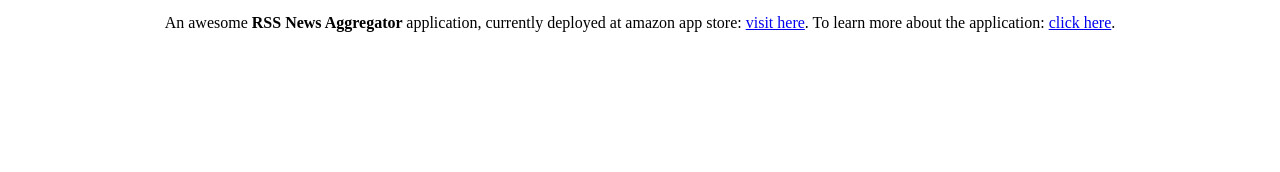
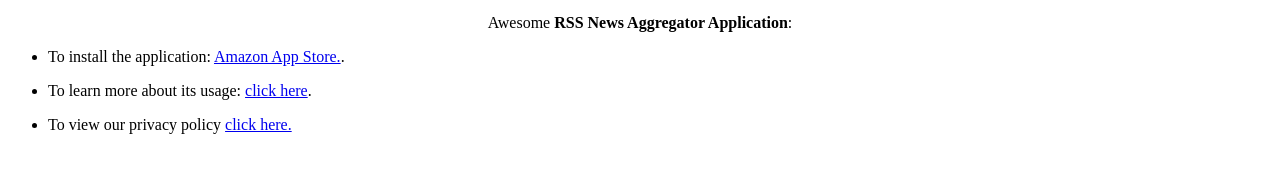
Before and after one commit to anudeepburugu/rssnews, a plain HTML site: page index.html in a window 1280 px wide. Shown: the part 204-376 px from the top of the page. Drawn offline with Linux system fonts and the light colour scheme.

Commit message:
update index

```diff
--- a/index.html
+++ b/index.html
@@ -14,11 +14,35 @@
 <body>
     <!-- <h1>RSS News Aggregator</h1> -->
 <center>
-    <p>An awesome <strong>
-        RSS News Aggregator
-    </strong> application, currently deployed at amazon app store: <a href="https://www.amazon.com/dp/B0C5HSWHN1">visit here</a>. To learn more about the application: <a href="https://anudeepburugu.github.io/#/Tech+Blogs/RSS+News+App">click here</a>.</p>
+    <p>Awesome <strong>RSS News Aggregator Application</strong>:</p>
+</center>
+<ul>
+    <p style="position: relative; left: 50px;">
+<li>
+To install the application: <a href="https://www.amazon.com/dp/B0C5HSWHN1">Amazon App Store.</a>.
 
-</center>
+</li>
+</p>
+
+<p style="position: relative; left: 50px;">
+<li>
+
+To learn more about its usage: <a href="https://anudeepburugu.github.io/#/Tech+Blogs/RSS+News+App">click here</a>.
+</li>
+
+</p>
+
+
+<p style="position: relative; left: 50px;">
+<li>
+    To view our privacy policy
+ <a href="https://anudeepburugu.github.io/rssnews/privacy-policy"> click here. </a>
+</li>
+</p>
+
+</ul>
+
+
 
 </p>
     </p>
```
